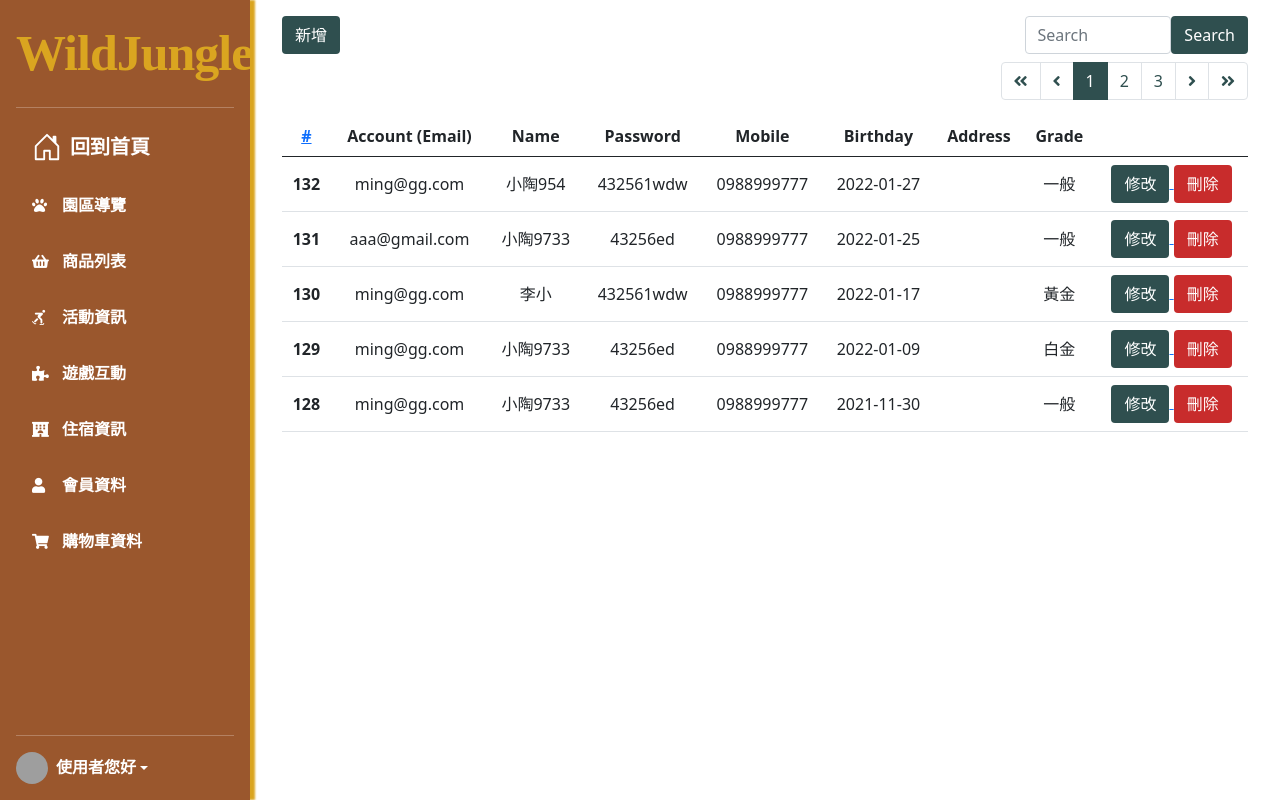
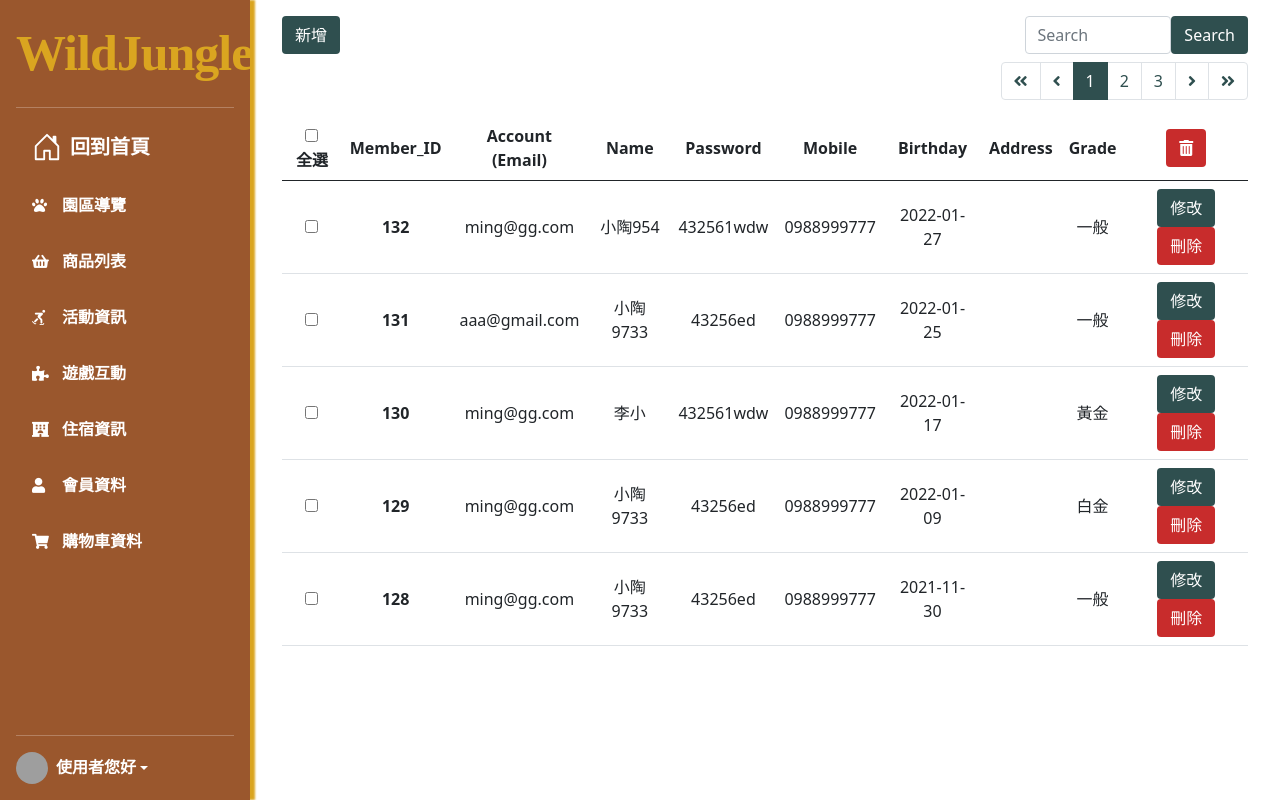
Before and after one commit to Lnhngx/myTeamWork, a PHP site: page /memberList.php in a window 1280 px wide. Run offline with PHP 8.4, Linux system fonts and the light colour scheme; a user stored in the database is signed in; data comes from the database, SQL or seed files in the repository; data that the repository does not hold is empty; some web fonts are replaced; grey boxes are pictures that could not be loaded.

Commit message:
選取後刪除

```diff
--- a/memberList.php
+++ b/memberList.php
@@ -61,18 +61,20 @@ $rows = $pdo->query($sql)->fetchAll();
         border-color: #2f4f4f;
     }
 
-    .page-link:focus{
+    .page-link:focus {
         z-index: 999;
         border-color: #2f4f4f;
         background-color: #dee2e6;
         color: #2f4f4f;
     }
-    .page-link:hover{
+
+    .page-link:hover {
         z-index: 999;
         border-color: #fff;
         background-color: #dee2e6;
         color: #2f4f4f;
     }
+
     .wrap {
         width: calc(100% - 250px);
         position: absolute;
@@ -106,15 +108,18 @@ $rows = $pdo->query($sql)->fetchAll();
     }
 
     .editBtn,
-    .delBtn {
+    .delBtn,
+    .delAllbtn {
         color: white;
     }
 
-    .delBtn {
+    .delBtn,
+    .delAllbtn {
         background-color: #C82C2C;
     }
 
-    .delBtn:hover {
+    .delBtn:hover,
+    .delAllbtn:hover {
         background-color: #9A572D;
         color: white;
     }
@@ -127,8 +132,6 @@ $rows = $pdo->query($sql)->fetchAll();
 </style>
 <div class="wrap">
     <div class="container my-3">
-
-
         <div class="row">
             <div class="col-3 d-flex" style="justify-content: flex-start;"><button onclick="insertMember()" type="button" class="insert btn btn-outline" id="btn">新增</button></div>
             <div class="col-3 d-flex" style="justify-content: flex-start;">
@@ -179,14 +182,17 @@ $rows = $pdo->query($sql)->fetchAll();
             <!-- row 分頁按鈕 -->
 
             <div class="bd-example mb-5 mt-3">
+                <form action="deleteAll_member-api.php" method="post">
+                    <!-- 表單送出會到 deleteAll_member-api -->
                     <table class="table table-hover">
                         <thead>
                             <tr>
-                            <?php /*<th>
-                                    <input class="del" type="checkbox" name="checkbox" value="<?= $r['sid'] ?>">
-                                </th> */ ?>
+                                <th>
+                                    <input id="ckbAll" class="ckbAll" type="checkbox" value="<?= $r['sid'] ?>">
+                                    <label for="ckbAll">全選</label>
+                                </th>
                                 <!-- 勾選 -->
-                            <th scope="col"><a name="sid" id="sid" href="">#</a></th>
+                                <th scope="col">Member_ID</th>
                                 <th scope="col">Account (Email)</th>
                                 <th scope="col">Name</th>
                                 <th scope="col">Password</th>
@@ -194,15 +200,19 @@ $rows = $pdo->query($sql)->fetchAll();
                                 <th scope="col">Birthday</th>
                                 <th scope="col">Address</th>
                                 <th scope="col">Grade</th>
-                            <th scope="col"></th>
+                                <th scope="col">
+                                    <button type="submit" class="delAllbtn btn btn-outline-dange">
+                                        <i class="fas fa-trash-alt"></i>
+                                    </button>
+                                </th>
                             </tr>
                         </thead>
                         <tbody>
                             <?php foreach ($rows as $r) : ?>
                                 <tr class="tables">
-                                <?php /*<td>
-                                    <input class="del" type="checkbox" name="checkbox" value="<?= $r['sid'] ?>">
-                                </td> */ ?>
+                                    <td>
+                                        <input id="del" class="del" type="checkbox" name="checkbox[]" value="<?= $r['sid'] ?>">
+                                    </td>
                                     <!-- 勾選 -->
                                     <th scope="row"><?= $r['sid'] ?></th>
                                     <td><?= $r['email'] ?></td>
@@ -217,8 +227,10 @@ $rows = $pdo->query($sql)->fetchAll();
                                             <button type="button" class="editBtn btn btn-outline">修改</button>
                                         </a>
                                         <!-- 修改 -->
-
-                                    <button onclick="delete_member(<?= $r['sid'] ?>)" type="button" class="delBtn btn btn-outline">刪除</button>
+                                        <a href="javascript: delete_member(<?= $r['sid'] ?>)">
+                                            <button type="button" class="delBtn btn btn-outline">刪除</button>
+                                        </a>
+                                        <!-- <button onclick="delete_member(<?= $r['sid'] ?>)" type="button" class="delBtn btn btn-outline">刪除</button> -->
                                         <!-- 刪除 -->
                                     </td>
                                 </tr>
@@ -227,10 +239,31 @@ $rows = $pdo->query($sql)->fetchAll();
                         </tbody>
 
                     </table>
+                </form>
             </div>
         </div>
         <!-- row 會員資料 -->
     </div>
+
+
+    <!-- Modal -->
+    <div class="modal fade" id="exampleModal" tabindex="-1" aria-labelledby="exampleModalLabel" aria-hidden="true">
+        <div class="modal-dialog">
+            <div class="modal-content">
+                <div class="modal-header">
+                    <h2 class="modal-title" id="exampleModalLabel"></h2>
+                    <button type="button" class="btn-close" data-bs-dismiss="modal" aria-label="Close"></button>
+                </div>
+                <!-- <div class="modal-body">
+                    ...
+                </div> -->
+                <div class="modal-footer">
+                    <button type="button" id="ok" onclick="ok()" class="btn btn-secondary" data-bs-dismiss="modal">OK</button>
+                </div>
+            </div>
+        </div>
+    </div>
+
 </div>
 
 
@@ -246,5 +279,25 @@ $rows = $pdo->query($sql)->fetchAll();
     function insertMember() {
         location.href = `insertMember.php`;
     }
+
+    const ckbAll = document.querySelector('.ckbAll');
+    const del = document.querySelectorAll('.del');
+    ckbAll.addEventListener('click', function() {
+        if (ckbAll.checked == true) {
+            del.forEach(el => el.checked = true);
+        } else {
+            del.forEach(el => el.checked = false)
+        }
+    })
+    // 如果第一個checkbox已選，其他全選
+
+    const delAllbtn = document.querySelector('.delAllbtn');
+    delAllbtn.addEventListener('click', delAll);
+
+    function delAll() {
+        if (confirm(`確定刪除已勾選的項目?`)) {
+            location.href = `deleteAll_member-api.php`;
+        }
+    }
 </script>
 <?php include __DIR__ . '/parts/__html_foot.php' ?>
```
Lines whose indentation alone changed are shown as unchanged.
